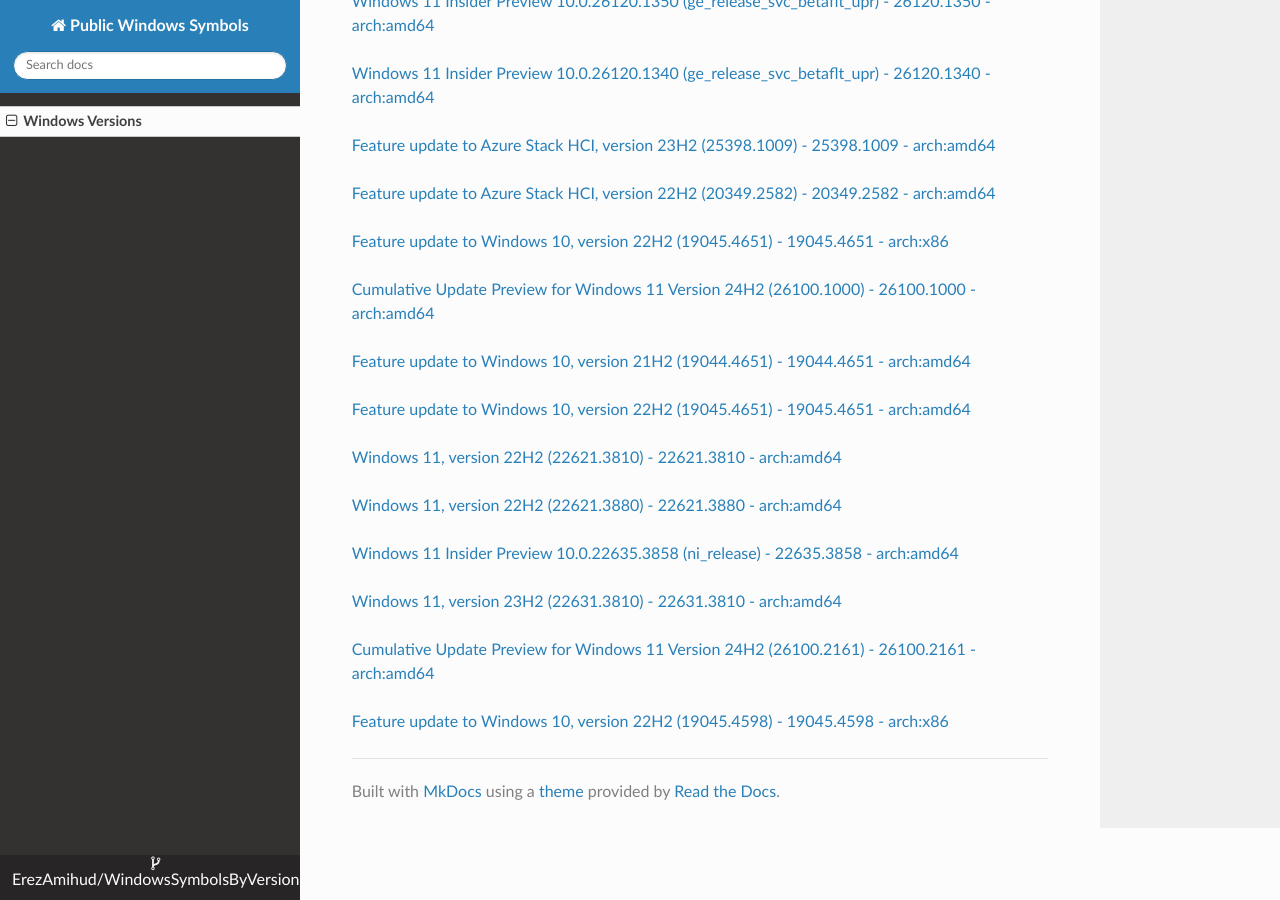
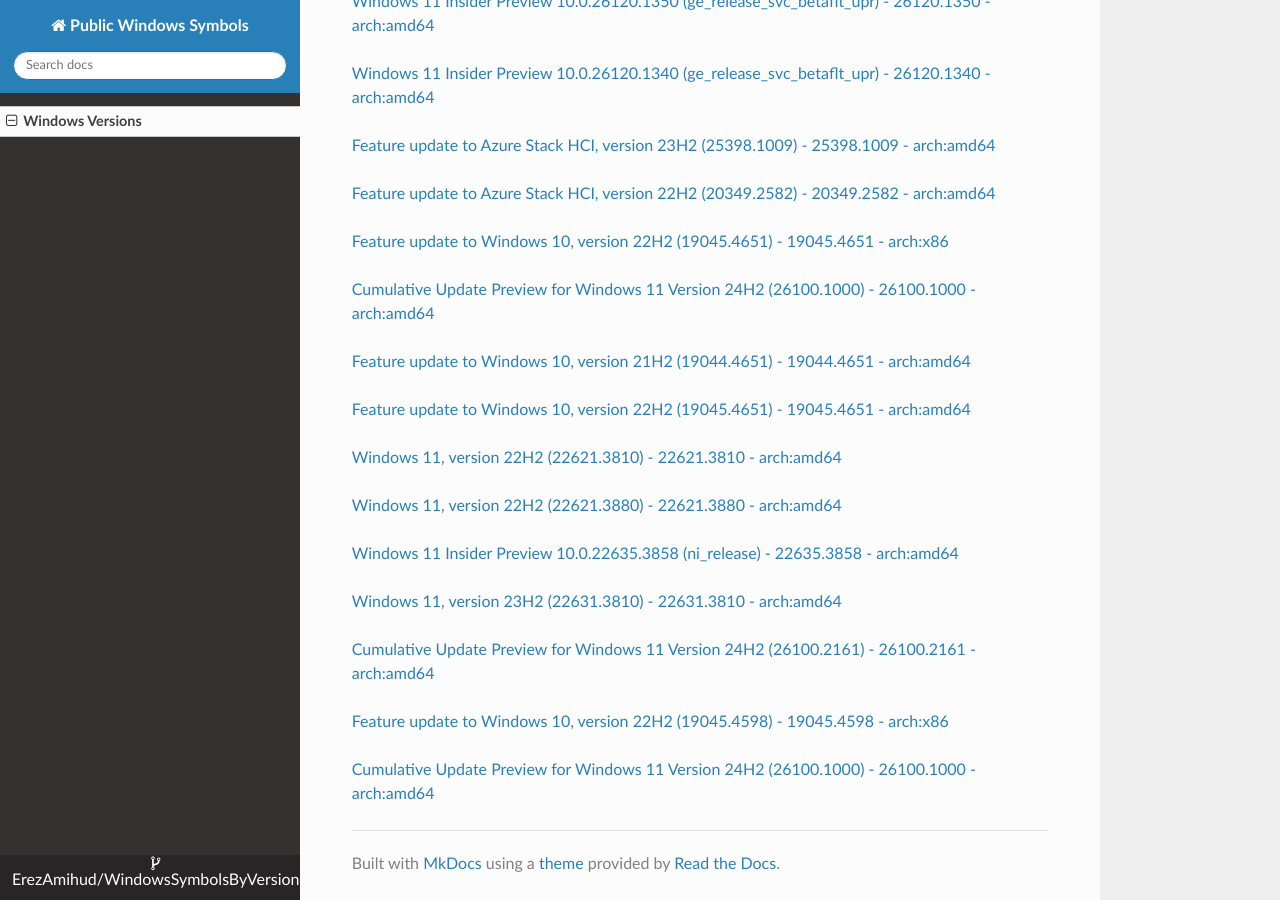
Before and after one commit to ErezAmihud/WindowsSymbolsByVersion, an MkDocs documentation site: the page built from docs/index.md, in a window 1280 px wide and 900 px high, scrolled down 10781 px. Built offline with MkDocs 1.6.1, drawn with Linux system fonts in a browser that asks for light colours; nearby versions of some CDN libraries.

Commit message:
Automated commit, add manifest for 72063df2-4506-4410-90d4-a7f9c4920518

```diff
--- a/docs/index.md
+++ b/docs/index.md
@@ -556,3 +556,6 @@
 
 
 [Feature update to Windows 10, version 22H2 (19045.4598) - 19045.4598 - arch:x86](https://github.com/ErezAmihud/WindowsSymbolsByVersion/blob/main/manifests/74ec98b8-3f74-475d-91e3-8058a3c8efbf.manifest)
+
+
+[Cumulative Update Preview for Windows 11 Version 24H2 (26100.1000) - 26100.1000 - arch:amd64](https://github.com/ErezAmihud/WindowsSymbolsByVersion/blob/main/manifests/72063df2-4506-4410-90d4-a7f9c4920518.manifest)
```
Also changed, not shown: process_builds.json (+1 -1 lines).
